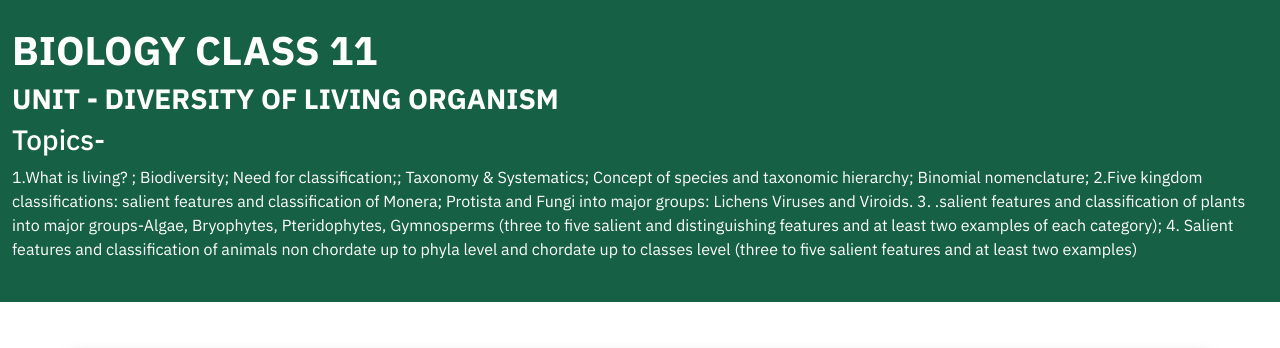
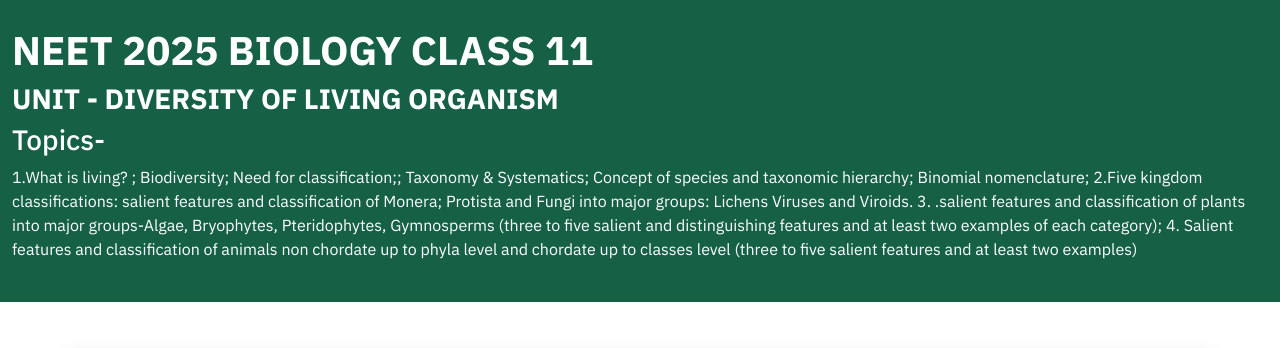
Before and after one commit to Jaaankiiiii/Online-learning-platform, a plain HTML site: page Class videos/biology.html in a window 1280 px wide. Shown: the top 348 px of the page. Drawn offline with nearby package versions, Linux system fonts and the light colour scheme.

Commit message:
Update biology.html

```diff
--- a/Class videos/biology.html
+++ b/Class videos/biology.html
@@ -13,7 +13,7 @@
 <body>
     <div class="container-fluid header">
         <div class="row">
-            <h1><b>BIOLOGY CLASS 11</b></h1>
+            <h1><b>NEET 2025 BIOLOGY CLASS 11</b></h1>
         </div>
         <div class="row">
             <h3><b>UNIT - DIVERSITY OF LIVING ORGANISM</b></h3>
```
